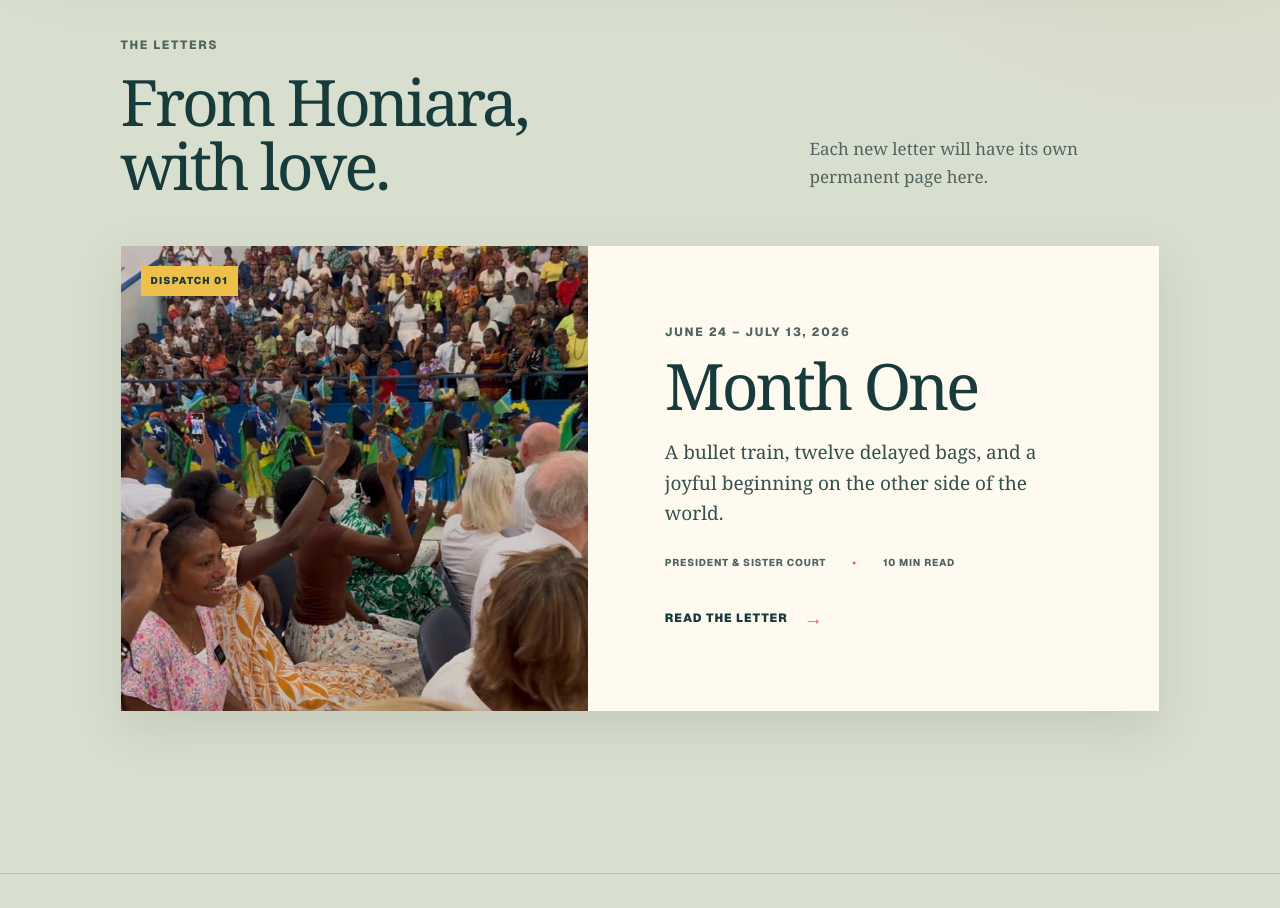
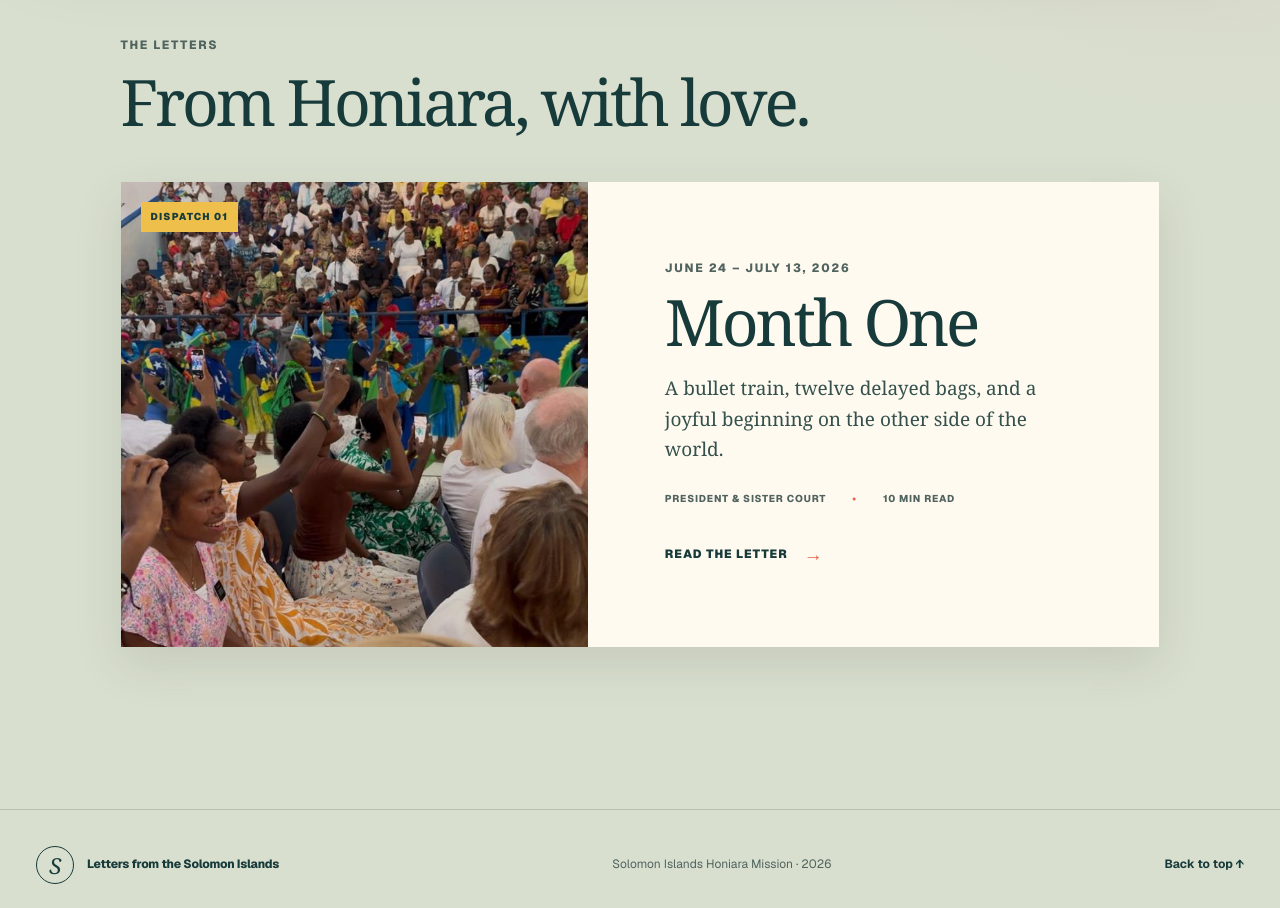
Before and after one commit to mckaycourt/solomon-islands-mission, a Next.js app: page / in a window 1280 px wide. Shown: the part 1080-1988 px from the top of the page. Built offline with nearby package versions, Linux system fonts and the light colour scheme.

Commit message:
Remove letter archive helper text

```diff
--- a/app/page.tsx
+++ b/app/page.tsx
@@ -42,7 +42,6 @@ export default function LettersHome() {
               <p className="kicker">The letters</p>
               <h2 id="letters-title">From Honiara, with love.</h2>
             </div>
-            <p>Each new letter will have its own permanent page here.</p>
           </header>
 
           <div className="letter-list">
```
